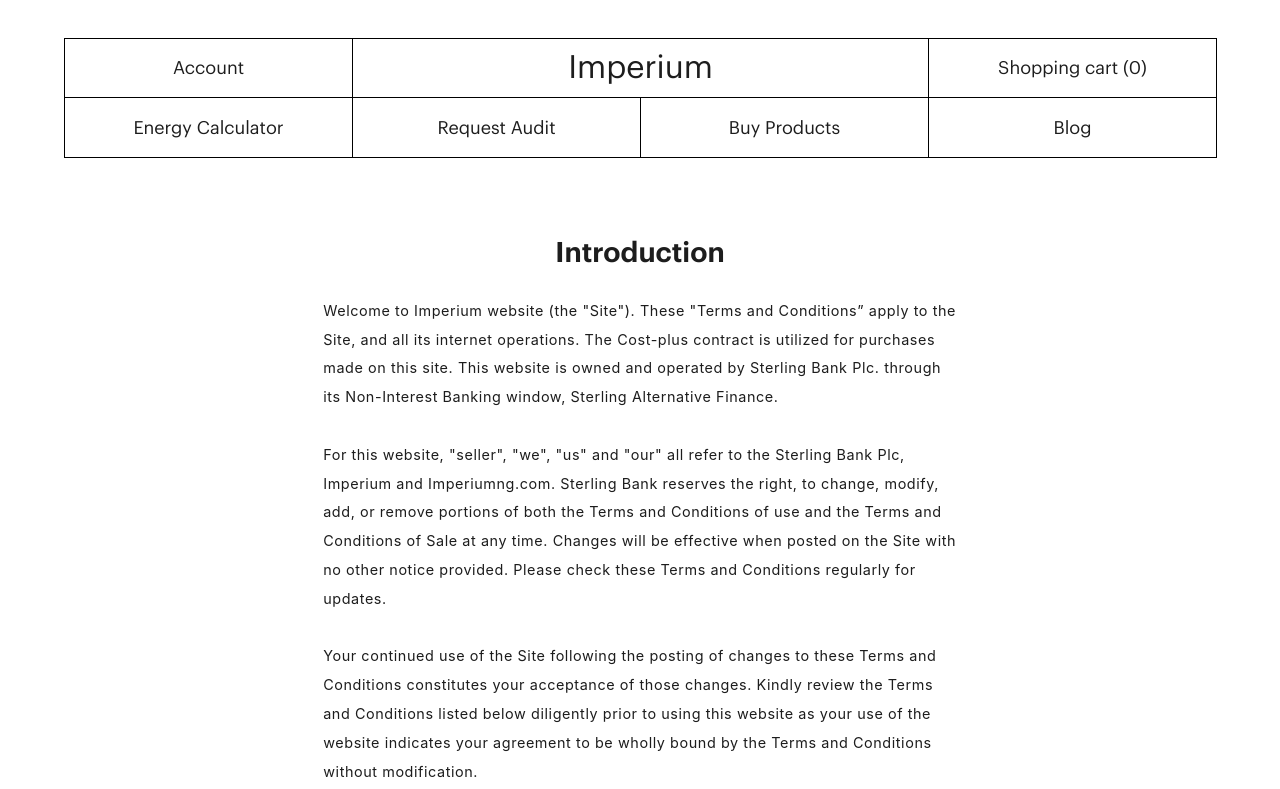
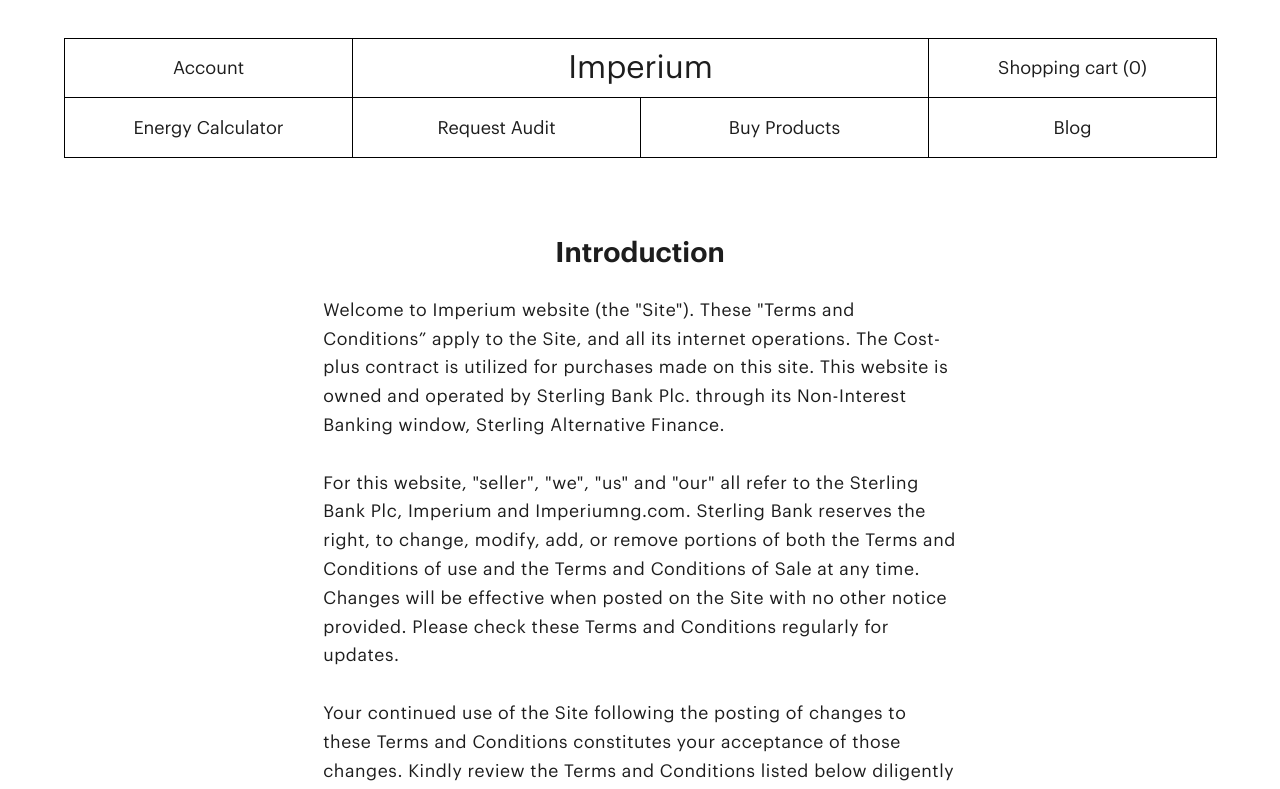
Before and after one commit to Phumbie/imperium-deprecated, a Vue app: page /terms-and-condition in a window 1280 px wide. Shown: the top 789 px of the page. Built offline with nearby package versions, Linux system fonts and the light colour scheme; no server answers; what vue-js-modal, vue-sweetalert2 would draw is missing.

Commit message:
fix:changed font to graphik&increased font size

```diff
--- a/src/components/TermsAndCondition.vue
+++ b/src/components/TermsAndCondition.vue
@@ -497,8 +497,8 @@
   }
 
   .details {
-    font-family: Inter;
-    font-size: 0.9rem;
+    font-family: Graphik;
+    font-size: 1.1rem;
     font-weight: normal;
     font-stretch: normal;
     font-style: normal;
@@ -507,8 +507,8 @@
 
     table {
       width: 100%;
-      font-family: Inter;
-      font-size: 0.9rem;
+      font-family: Graphik;
+      font-size: 1.1rem;
       border-collapse: collapse;
       margin-bottom: 2rem;
 
```
